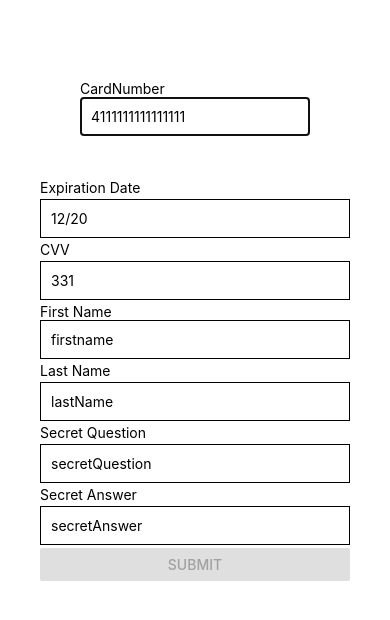
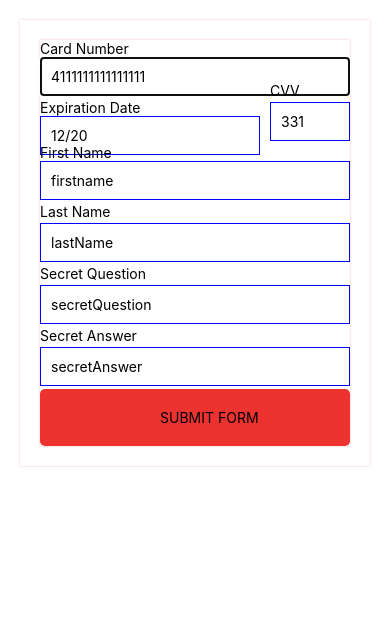
Before and after one commit to andbilous/react-native-sample, a React Native app: screen / in a window 390 px wide. Shown: the top 620 px of the page. Built offline with nearby package versions, Linux system fonts and the light colour scheme.

Commit message:
components refactoring

```diff
--- a/App.js
+++ b/App.js
@@ -1,5 +1,4 @@
-/* eslint-disable prettier/prettier */
-/* eslint-disable no-unused-vars */
+// @flow
 import React from 'react';
 import {
   SafeAreaView,
@@ -10,36 +9,47 @@ import {
   View,
   ScrollView,
 } from 'react-native';
-// import {Header} from 'react-native-elements';
 import FormikUserInput from './components/FormikUserInput.component';
-import UserInput from './components/UserInput.component';
 import FormikUserOutput from './components/FormikUserOutput.component';
-import UserOutput from './components/UserOutput.component';
+import CardTypeDefiner from './components/CardTypeDefiner.component';
 
 
 
-class App extends React.Component {
+type State = {
+    userData:Object,
+    cardNumber:number
+}
+
+class App extends React.Component<State> {
   constructor(){
     super();
-    this.state = {userData:{}};
+    this.state={
+    userData:{},
+    cardNumber: 111,
+    }
   }
 
-  onHandleSubmit = userData =>{
-    console.log(userData);
-    this.setState({
-      userData,
-    });
+  componentDidUpdate(prevProps, prevState){
+    if(prevState!==this.state){
+      updateStateFromCardDetails=cardType=>{
+    this.setState({cardType});
+  }
+    }
+  }
 
+  updateStateFromFormikUserInput = (userData:Object) =>{
+    this.setState({userData});
+  }
+  updateStateFromCardDetails=cardType=>{
+    this.setState({cardType});
   }
   render(){
-    const {userData} = this.state;
     return (
-        <SafeAreaView  >
-          <FormikUserInput onHandleSubmit={this.onHandleSubmit}/>
-          {/* <UserInput /> */}
-          <FormikUserOutput userData={userData}/>
-          </SafeAreaView>
-          );
+          <View>
+          <FormikUserInput updateStateFromFormikUserInput={this.updateStateFromFormikUserInput}/>
+          <FormikUserOutput dataToRenderFromApp={this.state.userData}/>
+          </View>
+         );
   }
 
 }
--- a/components/CardDetails.component.js
+++ /dev/null
@@ -1,47 +0,0 @@
-import React from 'react';
-import { TextInput, View} from 'react-native';
-import PropTypes from 'prop-types';
-
-class CardDetails extends React.Component {
-  componentDidMount(){
-    this.props.getCardType(this.state.cardType);
-    this.setState({cardType:this.props.cardNumber})
-  }
-  componentDidUpdate(prevProps,prevState){
-    if (prevState.cardType!==this.state.cardType){
-      this.props.getCardType(this.state.cardType);
-    }
-  }
-  constructor() {
-    super();
-    this.state = {
-      cardType: 'Visa Card',
-      cardNumber:null
-    };
-
-  }
-  static propTypes = {
-    cardNumber:PropTypes.number,
-    getCardType:PropTypes.func
-  }
-
-  static defaultProps = {
-    cardType:'Visa',
-    cardNumber:1
-  }
-
-  render() {
-    const {cardNumber}= this.props;
-    if (cardNumber>2000){
-        this.setState({cardType:'Master Card'})
-    }
-    return (
-        <View >
-          <TextInput>Card Details Output</TextInput>
-          <TextInput>{this.props.cardNumber}</TextInput>
-        </View>
-    );
-  }
-}
-
-export default CardDetails;
--- /dev/null
+++ b/components/CardTypeDefiner.component.js
@@ -0,0 +1,37 @@
+// @flow
+import React from 'react';
+import { TextInput, View , StyleSheet} from 'react-native';
+import CardTypeOutput from './CardTypeOutput.component';
+
+type Props = {
+  cardNumber:number
+};
+
+type State = {
+  cardType: string,
+  cardNumber:string
+}
+
+class CardTypeDefiner extends React.Component<Props, State> {
+  static defaultProps = {
+    cardNumber:111111111111111
+  }
+
+  render() {
+    const {cardNumber}= this.props;
+    const lastFourDigits = parseInt(cardNumber.toString().substr(cardNumber.toString().length-4,cardNumber.toString().length));
+    const cardType = lastFourDigits < 2000 ? 'MasterCard' : 'Visa';
+    return (
+        <View style={styles.container}>
+          <CardTypeOutput cardType={cardType}/>
+        </View>
+    );
+  }
+}
+const styles = StyleSheet.create({
+    container:{
+      backgroundColor:'#e39612'
+    }
+});
+
+export default CardTypeDefiner;
--- a/components/FormikUserInput.component.js
+++ b/components/FormikUserInput.component.js
@@ -1,17 +1,17 @@
-/* eslint-disable prettier/prettier */
-/* eslint-disable react-native/no-inline-styles */
+
+// @flow
 import React,{useState} from 'react';
 import {
   Text,
   TextInput,
-  Button,
+  TouchableOpacity,
   ScrollView,
   StyleSheet,
+  Button,
   View,
 } from 'react-native';
 import * as yup from 'yup';
 import {Formik} from 'formik';
-import PropTypes from 'prop-types';
 
 
 const validationSchema = yup.object().shape({
@@ -24,24 +24,26 @@ const validationSchema = yup.object().shape({
   secretAnswer: yup.string().min(2, 'Too Short!').max(50, 'Too Long!').required('Required'),
 });
 
+type Props = {
+  updateStateFromFormikUserInput: (Object)=>Object
+};
 
 
- function FormikUserInput(props){
+ function FormikUserInput({updateStateFromFormikUserInput}:Props) {
 
   const [formFilled, setformFilled] = useState(false);
   return (
     <ScrollView style={styles.container}>
      <Formik
-
        onSubmit={(values, actions) => {
-         props.onHandleSubmit(values);
+         updateStateFromFormikUserInput(values);
        }}
 
        validationSchema={validationSchema} >
        {formikProps => (
-         <React.Fragment>
-           <View style={styles.container}>
-             <Text>CardNumber</Text>
+          <View style={styles.container}>
+           <View>
+             <Text>Card Number</Text>
              <TextInput
                placeholder="4111111111111111"
                style={{
@@ -59,13 +61,13 @@ const validationSchema = yup.object().shape({
              </Text>
            </View>
 
-           <View >
-             <Text style={{ marginBottom: 3 }}>Expiration Date</Text>
+           <View style={{width:220}}>
+             <Text>Expiration Date</Text>
              <TextInput
                placeholder="12/20"
                style={{
                  borderWidth: 1,
-                 borderColor: 'black',
+                 borderColor: 'blue',
                  padding: 10,
                  marginBottom: 3,
                }}
@@ -78,13 +80,13 @@ const validationSchema = yup.object().shape({
              </Text>
            </View>
 
-           <View>
+           <View style={styles.cvvField}>
              <Text style={{ marginBottom: 3 }}>CVV</Text>
              <TextInput
                placeholder="331"
                style={{
                  borderWidth: 1,
-                 borderColor: 'black',
+                 borderColor: 'blue',
                  padding: 10,
                  marginBottom: 3,
                }}
@@ -102,8 +104,8 @@ const validationSchema = yup.object().shape({
              <TextInput
                placeholder="firstname"
                style={{
-                 borderWidth: 1,
-                 borderColor: 'black',
+                  borderWidth: 1,
+                 borderColor: 'blue',
                  padding: 10,
                  marginBottom: 3,
                }}
@@ -122,7 +124,7 @@ const validationSchema = yup.object().shape({
                placeholder="lastName"
                style={{
                  borderWidth: 1,
-                 borderColor: 'black',
+                 borderColor: 'blue',
                  padding: 10,
                  marginBottom: 3,
                }}
@@ -140,7 +142,7 @@ const validationSchema = yup.object().shape({
                placeholder="secretQuestion"
                style={{
                  borderWidth: 1,
-                 borderColor: 'black',
+                 borderColor: 'blue',
                  padding: 10,
                  marginBottom: 3,
                }}
@@ -157,8 +159,8 @@ const validationSchema = yup.object().shape({
              <TextInput
                placeholder="secretAnswer"
                style={{
-                 borderWidth: 1,
-                 borderColor: 'black',
+                  borderWidth: 1,
+                 borderColor: 'blue',
                  padding: 10,
                  marginBottom: 3,
                }}
@@ -169,32 +171,40 @@ const validationSchema = yup.object().shape({
                {formikProps.touched.secretAnswer && formikProps.errors.secretAnswer}
              </Text>
            </View>
-           <View><Button style={styles.button} title="Submit" onPress={formikProps.handleSubmit} disabled={!formFilled}/></View>
-
+           <View>
+           <TouchableOpacity style={styles.button} onPress={formikProps.handleSubmit} disabled={!formFilled}>
+           <Text>Submit Form</Text></TouchableOpacity>
+           </View>
           {formikProps.isValid ?  setformFilled(true) : null}
-         </React.Fragment>
+          </View>
        )}
      </Formik>
   </ScrollView>
   );
  }
- FormikUserInput.defaultProps = {
-    onHandleSubmit: ()=>{'userData'}
-  }
-  FormikUserInput.propTypes = {
-    onHandleSubmit: PropTypes.func
-  }
 
 
  const styles = StyleSheet.create({
    container:{
-     margin: 40
+     margin: 20,
+     shadowColor:'red',
+     shadowOpacity:0.3,
+     shadowRadius: 2
    },
    button:{
-    color: 'red',
-    marginTop: 20,
-    padding: 20,
-    backgroundColor: 'green'
+   color: '#fff',
+textTransform: 'uppercase',
+backgroundColor: '#ed3330',
+padding: 20,
+borderRadius: 5,
+paddingLeft:120
+   },
+   cvvField:{
+     width:80,
+     marginTop:-76,
+     alignSelf:'flex-end'
    }
  });
+
+
 export default FormikUserInput;
--- a/components/FormikUserOutput.component.js
+++ b/components/FormikUserOutput.component.js
@@ -1,35 +1,37 @@
+// @flow
 import React, {useState} from 'react';
-import {Button, TextInput, View,FlatList,Text} from 'react-native';
-import PropTypes from 'prop-types';
+import {Button, TextInput, View,FlatList,Text,StyleSheet} from 'react-native';
+import CardTypeDefiner from './CardTypeDefiner.component';
+import CardTypeOutput from './CardTypeOutput.component';
 
-import CardDetails from './CardDetails.component';
-import CardInfo from './CardInfo.component';
+type Props = {
+    dataToRenderFromApp: Object
+};
 
-class FormikUserOutput extends React.Component {
-  static propTypes = {
-    title: PropTypes.string
-  }
+type State = {
+     isVisible: bool,
+      timerId: Object,
+      start: number,
+      cardType: string
+}
 
-  static defaultProps = {
-    title: 'React'
-  }
-
+class FormikUserOutput extends React.Component<Props, State> {
   constructor() {
     super();
     this.state = {
       isVisible: false,
       timerId: undefined,
-      start: undefined,
-      cardType:''
+      start: 0,
+      cardType:'',
     };
   }
+
   startTimer = () => {
     const timerId = setTimeout(() => {
-      console.log('clear');
       this.setState({
         isVisible: false,
         timerId: false,
-        start: undefined,
+        start: 0,
       });
     }, 5000);
     this.setState({
@@ -40,47 +42,63 @@ class FormikUserOutput extends React.Component {
   };
 
 
-  componentDidUpdate(prevProps, prevState) {
-    if (prevProps.userData === this.props.userData) {
+  componentDidUpdate(prevProps:Props, prevState:State) {
+    if (prevProps.dataToRenderFromApp === this.props.dataToRenderFromApp) {
       return;
     }
     if (!this.state.isVisible) {
       return this.startTimer();
     }
-    const timerId = this.state.timerId;
-    clearTimeout(timerId);
+    clearTimeout(this.state.timerId);
     this.startTimer();
-  }
-  setCardType = (cardType) => {
+   }
+  setCardType = (cardType:string) => {
     console.log('Data from CHILD ::  ', cardType);
     this.setState({cardType});
 }
 
 
+
   render() {
-    const {userData} = this.props;
+    console.log('Props in Output',this.props);
+    const {
+      cardNumber,cvv,expDate,firstname,
+      lastName,secretQuestion,
+      secretAnswer,cardType
+    } = this.props.dataToRenderFromApp;
     if (this.state.isVisible) {
       return (
         <View>
-          <TextInput>Formik User Output</TextInput>
-          <TextInput>{Object.values(userData)}</TextInput>
-          {/* <FlatList style={{flexDirection:"column"}}
-          data={[Object.values(userData)]}
-              renderItem={({item}) => <Text key={item}>{item}</Text>} /> */}
-              <FlatList
-        data={DATA}
-        renderItem={({ item }) => <Item title={item.title} />}
-        keyExtractor={item => item.id}
-      />
-          <CardDetails cardNumber={userData.cardNumber} getCardType={this.setCardType}/>
-          <CardInfo cardType={this.state.cardType}/>
-        </View>
+        <Text style={styles.header}>User Card Details</Text>
+        <Text style={styles.label}>Your Card Number : {cardNumber}</Text>
+         <Text style={styles.label}>Your CVV Code : {cvv}</Text>
+           <Text style={styles.label}>Your Expiration Date : {expDate}</Text>
+           <Text style={styles.label}>Your First Name : {firstname}</Text>
+           <Text style={styles.label}>Your Last Name : {lastName}</Text>
+            <Text style={styles.label}>Your Secret Question : {secretQuestion}</Text>
+             <Text style={styles.label}>Your Secret Answer : {secretAnswer}</Text>
+             <CardTypeDefiner cardNumber={cardNumber}/>
+                </View>
       );
     } else {
       return null;
     }
   }
 }
+const styles = StyleSheet.create({
+  header:{
+        fontSize: 18,
+        backgroundColor: '#2F95D6',
+        borderBottomColor: '#ffffff',
+        borderBottomWidth: 3,
+        paddingLeft:130,
+        marginBottom:5
+  },
+  label:{
+    backgroundColor:'#FFC2B5',
+    marginBottom:5
+  }
+});
 
 
 export default FormikUserOutput;
--- a/package.json
+++ b/package.json
@@ -7,7 +7,8 @@
     "ios": "react-native run-ios",
     "start": "react-native start",
     "test": "jest",
-    "lint": "eslint ."
+    "lint": "eslint .",
+    "flow": "flow"
   },
   "dependencies": {
     "formik": "^1.5.8",
@@ -17,11 +18,14 @@
     "yup": "^0.27.0"
   },
   "devDependencies": {
+    "@babel/cli": "^7.6.2",
     "@babel/core": "^7.6.2",
+    "@babel/preset-flow": "^7.0.0",
     "@babel/runtime": "^7.6.2",
     "@react-native-community/eslint-config": "^0.0.5",
     "babel-jest": "^24.9.0",
     "eslint": "^6.5.1",
+    "flow-bin": "^0.109.0",
     "jest": "^24.9.0",
     "metro-react-native-babel-preset": "^0.56.0",
     "prettier": "^1.18.2",
```
Also changed, not shown: components/CardInfo.component.js (deleted, +0 -11 lines), components/CardTypeOutput.component.js (added, +16 -0 lines), components/UserInput.component.js (deleted, +0 -11 lines), components/UserOutput.component.js (deleted, +0 -7 lines), 2 other files (tests, documents, lock files or other folders).
